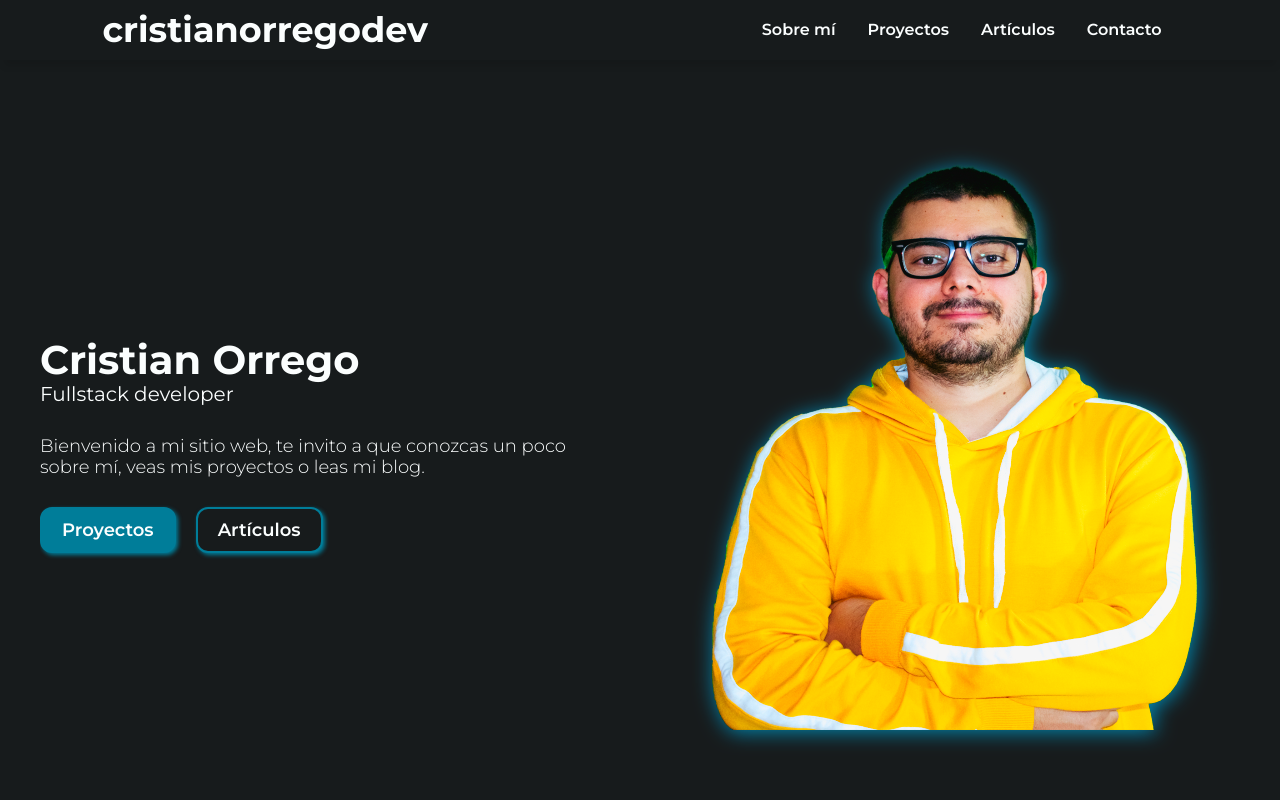
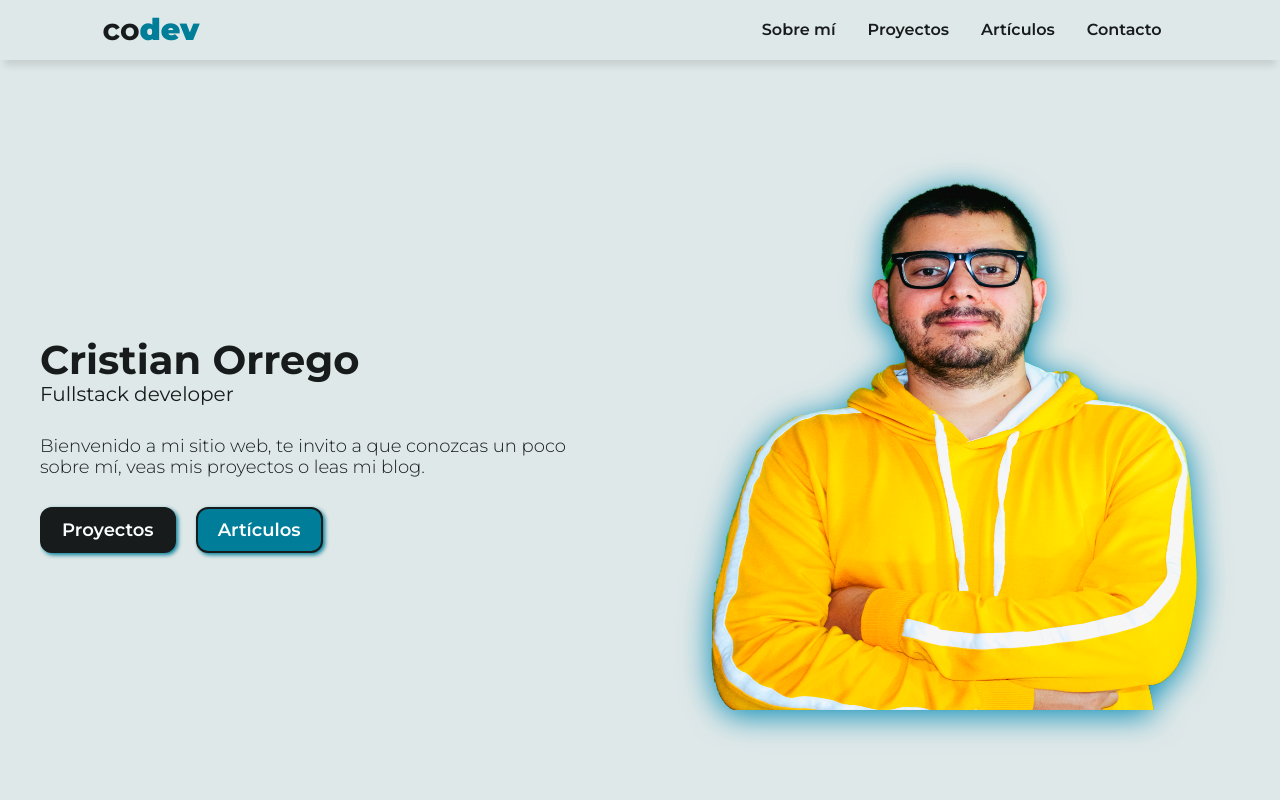
Before and after one commit to cristianorregodev/next-portfolio, a Next.js app: page / in a window 1280 px wide. Shown: the top 800 px of the page. Built offline with nearby package versions, Linux system fonts and the light colour scheme.

Commit message:
Fix (header): Agrega iconos para Open/Close Menu

```diff
--- a/package.json
+++ b/package.json
@@ -14,6 +14,7 @@
     "next": "13.4.3",
     "react": "18.2.0",
     "react-dom": "18.2.0",
+    "react-icons": "^4.8.0",
     "sass": "^1.62.1"
   }
 }
--- /dev/null
+++ b/src/app/articles/page.js
@@ -0,0 +1,5 @@
+import React from 'react'
+
+export default function ArticlesPage() {
+    return <div>page</div>
+}
--- a/src/app/layout.js
+++ b/src/app/layout.js
@@ -6,7 +6,7 @@ export const metadata = {
 }
 
 export default function RootLayout({ children }) {
-    const dark = true
+    const dark = false
     return (
         <html lang="en">
             <body className={dark ? 'dark' : 'light'}>
--- /dev/null
+++ b/src/app/projects/page.js
@@ -0,0 +1,5 @@
+import React from 'react'
+
+export default function ProjectsPage() {
+    return <div>page</div>
+}
--- a/src/components/Navbar.jsx
+++ b/src/components/Navbar.jsx
@@ -1,5 +1,7 @@
 'use client'
+import Link from 'next/link'
 import React, { useRef } from 'react'
+import { AiOutlineMenu, AiOutlineClose } from 'react-icons/ai'
 
 export const Navbar = () => {
     const navRef = useRef()
@@ -9,31 +11,33 @@ export const Navbar = () => {
     }
     return (
         <header className="navbar background">
-            <a href="/" className="logo">
-                <h2 className="text">cristianorregodev</h2>
-            </a>
+            <Link href="/" className="logo">
+                <h2 className="text">
+                    co<span>dev</span>
+                </h2>
+            </Link>
 
             <nav ref={navRef} className="background">
-                <a href="/#about" onClick={showNavBar} className="text">
+                <Link href="/#about" onClick={showNavBar} className="text">
                     Sobre mí
-                </a>
-                <a href="/welcome" onClick={showNavBar} className="text">
+                </Link>
+                <Link href="/projects" onClick={showNavBar} className="text">
                     Proyectos
-                </a>
-                <a href="/text-generator" onClick={showNavBar} className="text">
+                </Link>
+                <Link href="/articles" onClick={showNavBar} className="text">
                     Artículos
-                </a>
+                </Link>
                 <a href="/image-generator" onClick={showNavBar} className="text">
                     Contacto
                 </a>
 
                 <button className="nav_close_btn text" onClick={showNavBar}>
-                    X
+                    <AiOutlineClose />
                 </button>
             </nav>
 
             <button className="nav_open_btn text" onClick={showNavBar}>
-                O
+                <AiOutlineMenu />
             </button>
         </header>
     )
--- a/src/sass/components/Navbar.scss
+++ b/src/sass/components/Navbar.scss
@@ -19,9 +19,13 @@ header {
     .logo {
         width: 15rem;
         h2 {
-            font-size: 2rem;
+            font-size: 2.6rem;
+            span {
+                color: $primary-color;
+                font-weight: 800;
+            }
             @include tablet {
-                font-size: 3.5rem;
+                font-size: 3rem;
             }
         }
     }
--- a/src/sass/containers/Hero.scss
+++ b/src/sass/containers/Hero.scss
@@ -39,10 +39,10 @@ section.Hero-container {
         position: relative;
         max-width: 50rem;
         width: 100%;
-        max-height: 60rem;
+        max-height: 56rem;
         height: 100%;
         img {
-            filter: drop-shadow(2px 2px 10px $primary-color) saturate(1.5);
+            filter: drop-shadow(0 5px 16px $primary-color) saturate(1.5);
         }
     }
 }
```
Also changed, not shown: 1 other file (tests, documents, lock files or other folders).
